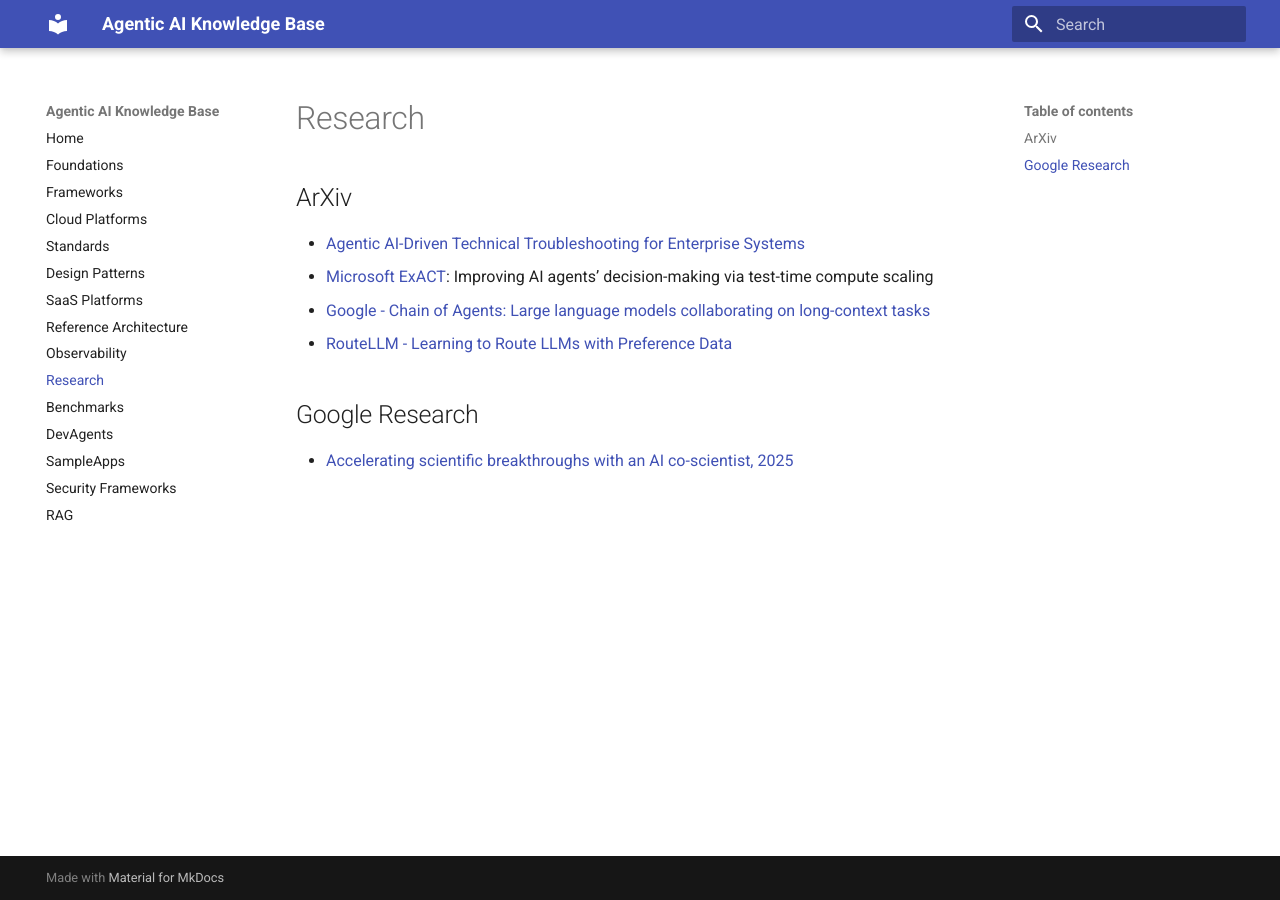
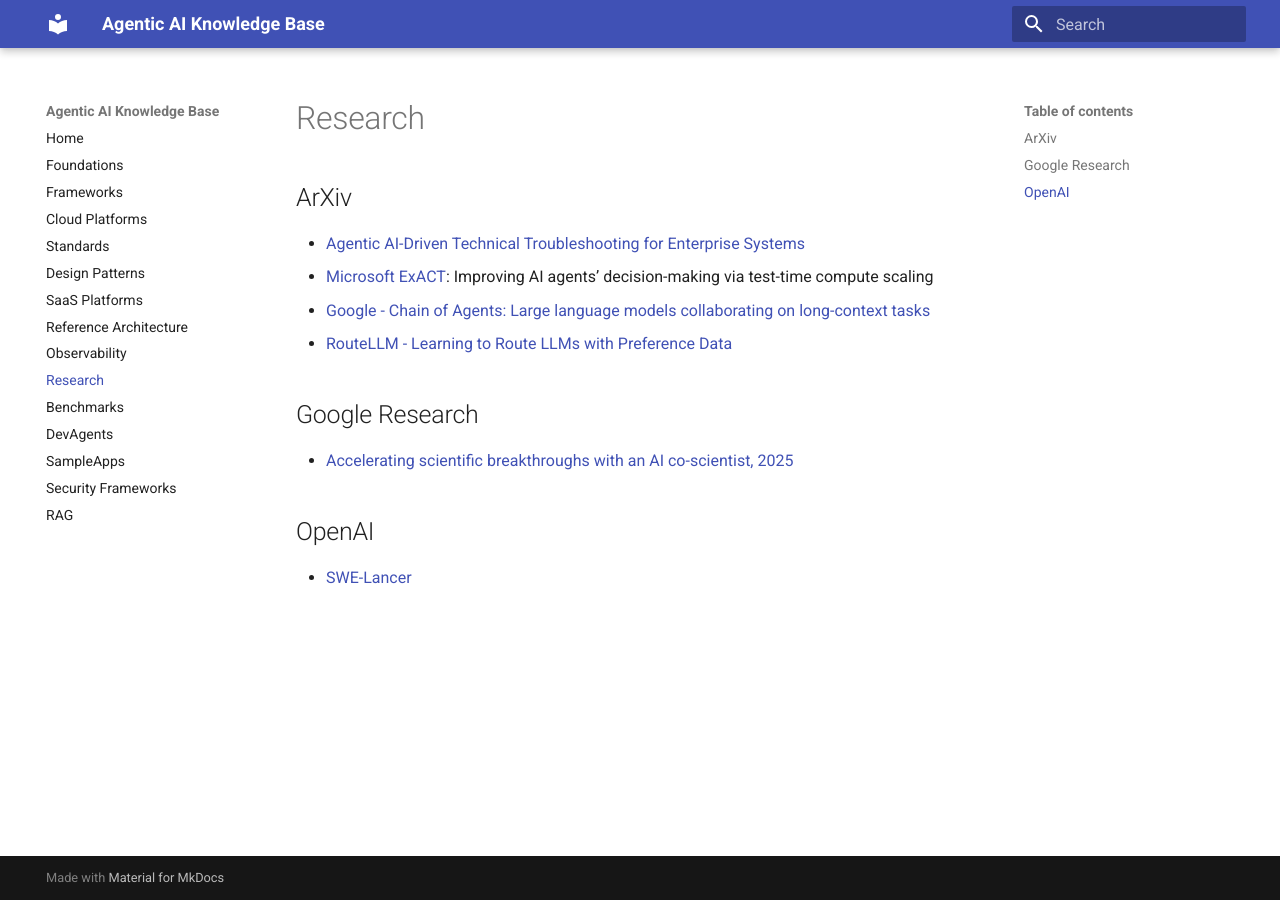
Before and after one commit to ankurkumarz/agentic-ai-knowledge-base, an MkDocs documentation site: the page built from docs/Research/README.md, in a window 1280 px wide. Built offline with MkDocs 1.6.1 and Material for MkDocs 9.7.7, drawn with Linux system fonts in a browser that asks for light colours.

Commit message:
Update README.md

```diff
--- a/docs/Research/README.md
+++ b/docs/Research/README.md
@@ -12,3 +12,7 @@
 ## Google Research
 
 - [Accelerating scientific breakthroughs with an AI co-scientist, 2025](https://research.google/blog/accelerating-scientific-breakthroughs-with-an-ai-co-scientist/)
+
+## OpenAI
+
+- [SWE-Lancer](https://github.com/openai/SWELancer-Benchmark)
```
